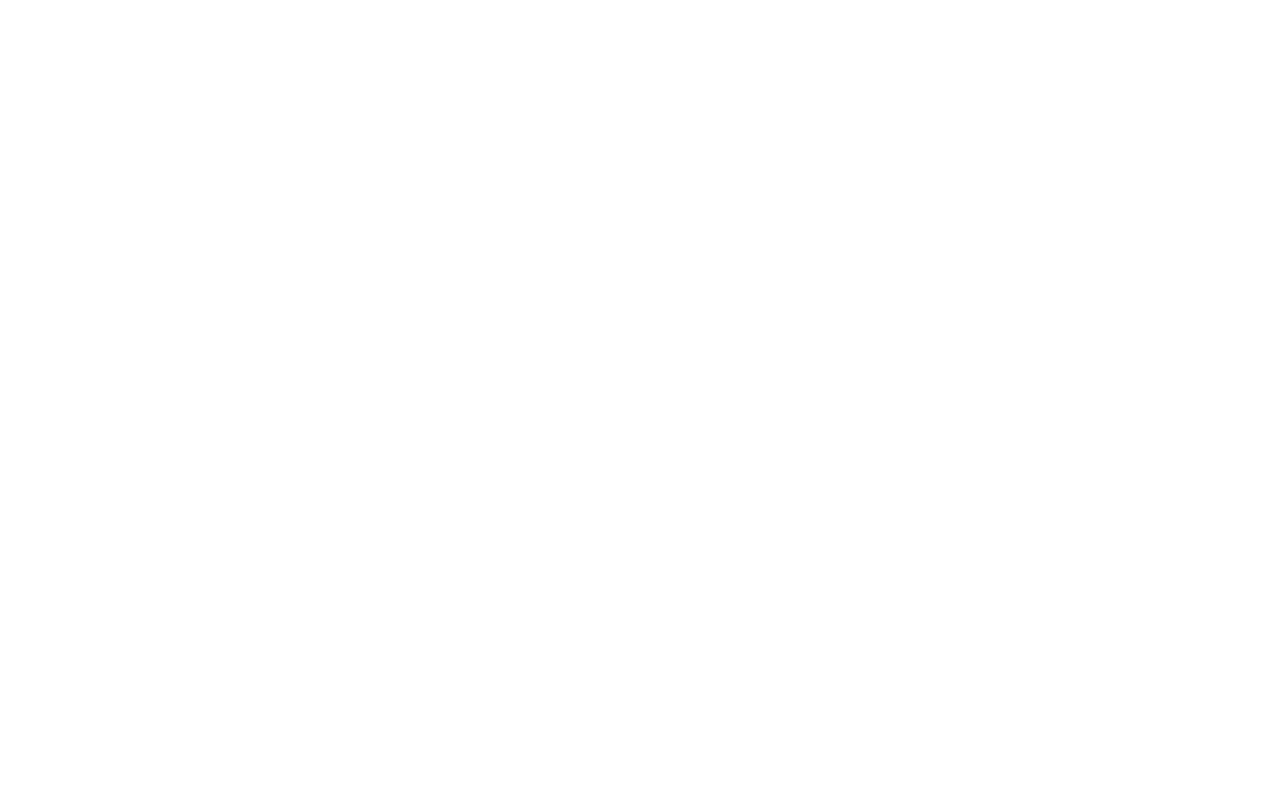
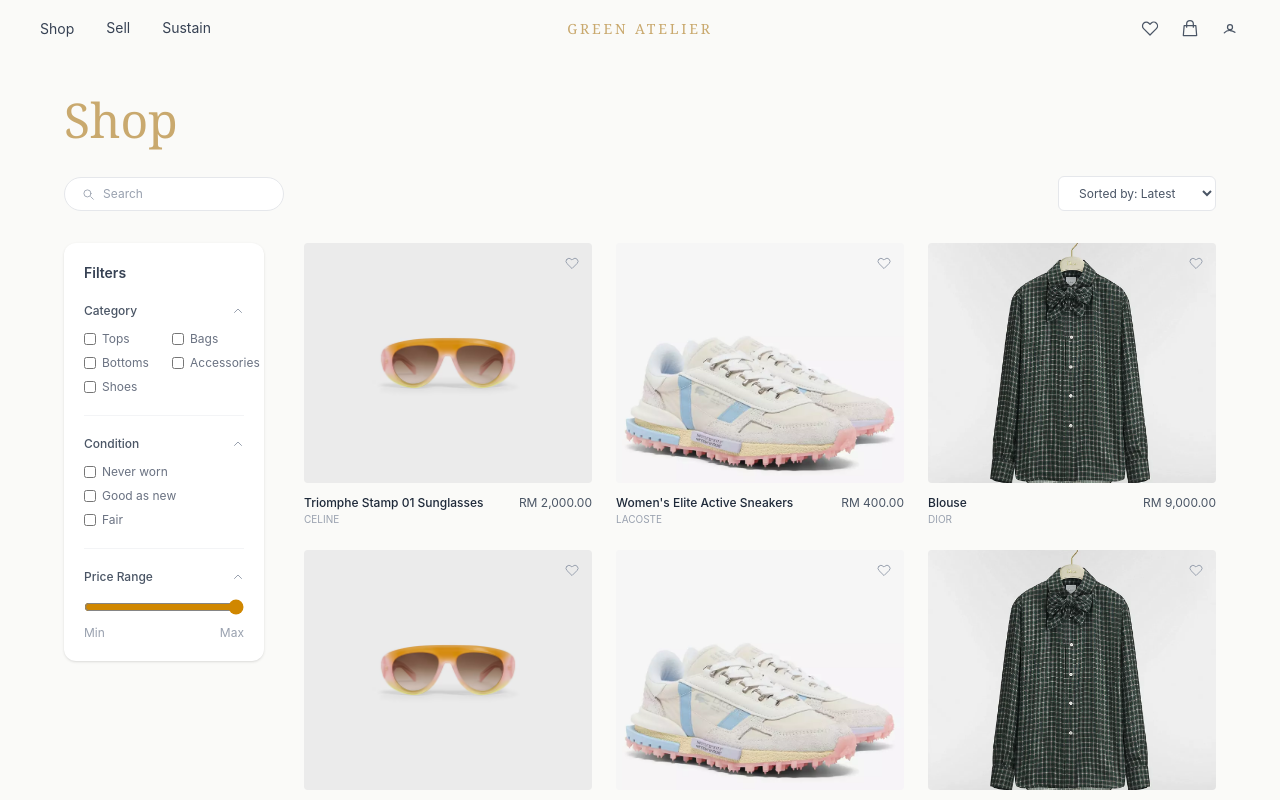
Before and after one commit to Hanadiew/Green-Atelier, a Vue app: page /shop in a window 1280 px wide. Before the commit this address had no page. Shown: the top 800 px of the page. Built offline with nearby package versions, Linux system fonts and the light colour scheme.

Commit message:
Added router link Shop nav to Shop.vue

```diff
--- a/src/components/Navbar.vue
+++ b/src/components/Navbar.vue
@@ -6,7 +6,7 @@
     <!-- Left: Nav Links -->
     <div class="flex items-center gap-8">
       <div class="relative" @mouseenter="showShop = true" @mouseleave="showShop = false">
-        <button class="text-sm text-gray-700 hover:text-black">Shop</button>
+        <router-link to="/shop" class="text-sm text-gray-700 hover:text-black">Shop</router-link>
         <div v-if="showShop" class="absolute top-full left-0 mt-2 bg-white shadow-md rounded-md p-6 flex gap-10 w-72 z-50">
           <div>
             <p class="text-xs font-semibold text-gray-400 uppercase mb-2">Shop</p>
--- a/src/main.js
+++ b/src/main.js
@@ -10,6 +10,7 @@
     { path: '/signup', component: () => import('./pages/signup.vue') },
     { path: '/login', component: () => import('./pages/login.vue') },
     { path: '/home', component: () => import('./pages/Home.vue') },
+    { path: '/shop', component: () => import('./pages/Shop.vue') },
   ]
 })
 
```
